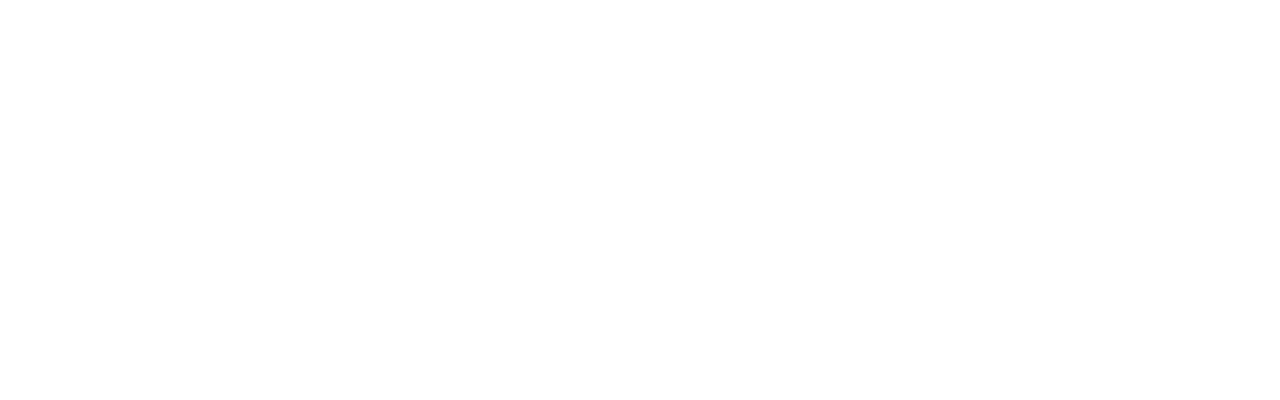
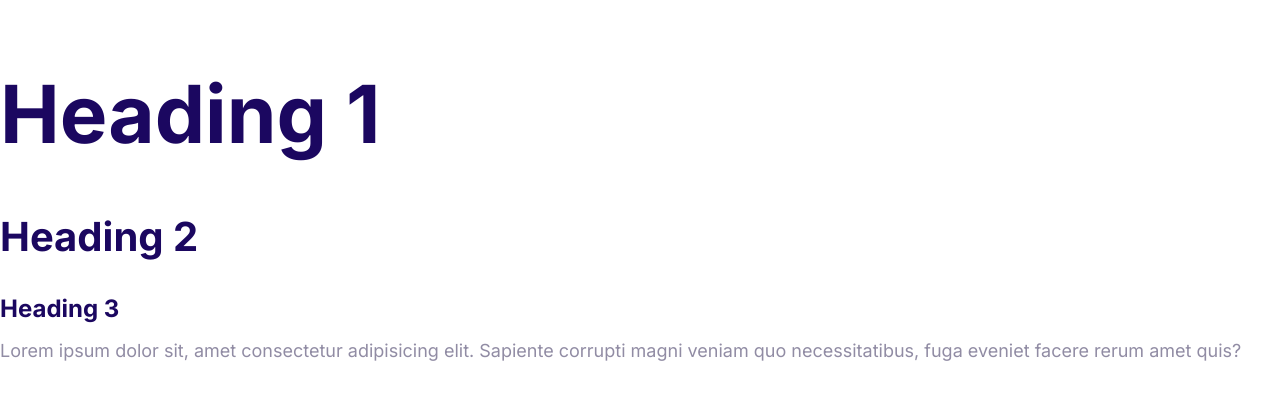
Before and after one commit to Turtles009/moshify_clone, a plain HTML site: page Moshify/index.html in a window 1280 px wide. Drawn offline with Linux system fonts and the light colour scheme.

Commit message:
Define the styles for the fonts.

```diff
--- a/Moshify/css/style.css
+++ b/Moshify/css/style.css
@@ -5,3 +5,55 @@
     --color-headings: #1b0760;
     --color-body: #918ca4;
 }
+
+html {
+    font-size: 62.5%;
+}
+
+body {
+    font-family: 'Inter', Arial, Helvetica, sans-serif;
+    font-size: 2.4rem;
+    line-height: 1.5;
+    color: var(--color-body);
+}
+
+h1,
+h2,
+h3 {
+    color: var(--color-headings);
+    margin-bottom: 1rem;
+}
+
+h1 {
+    font-size: 7rem;
+}
+
+h2 {
+    font-size: 4rem;
+}
+
+h3 {
+    font-size: 3rem;
+}
+
+p {
+    margin-top: 0;
+}
+
+@media screen and (min-width: 1024px) {
+    body {
+        font-size: 1.8rem;
+    }
+
+    h1 {
+        font-size: 8rem;
+    }
+
+    h2 {
+        font-size: 4rem;
+    }
+
+    h3 {
+        font-size: 2.4rem;
+    }
+}
--- a/Moshify/index.html
+++ b/Moshify/index.html
@@ -7,12 +7,21 @@
     <meta name="viewport" content="width=device-width, initial-scale=1.0">
     <title>Moshify</title>
 
+    <link rel="preconnect" href="https://fonts.googleapis.com">
+    <link rel="preconnect" href="https://fonts.gstatic.com" crossorigin>
+    <link href="https://fonts.googleapis.com/css2?family=Inter:wght@400;700&display=swap" rel="stylesheet">
+
     <link rel="stylesheet" href="css/normalize.css">
     <link rel="stylesheet" href="css/style.css">
 </head>
 
 <body>
-
+    <h1>Heading 1</h1>
+    <h2>Heading 2</h2>
+    <h3>Heading 3</h3>
+    <p>Lorem ipsum dolor sit, amet consectetur adipisicing elit. Sapiente corrupti magni veniam quo necessitatibus, fuga
+        eveniet facere rerum amet quis?
+    </p>
 </body>
 
 </html>
```
